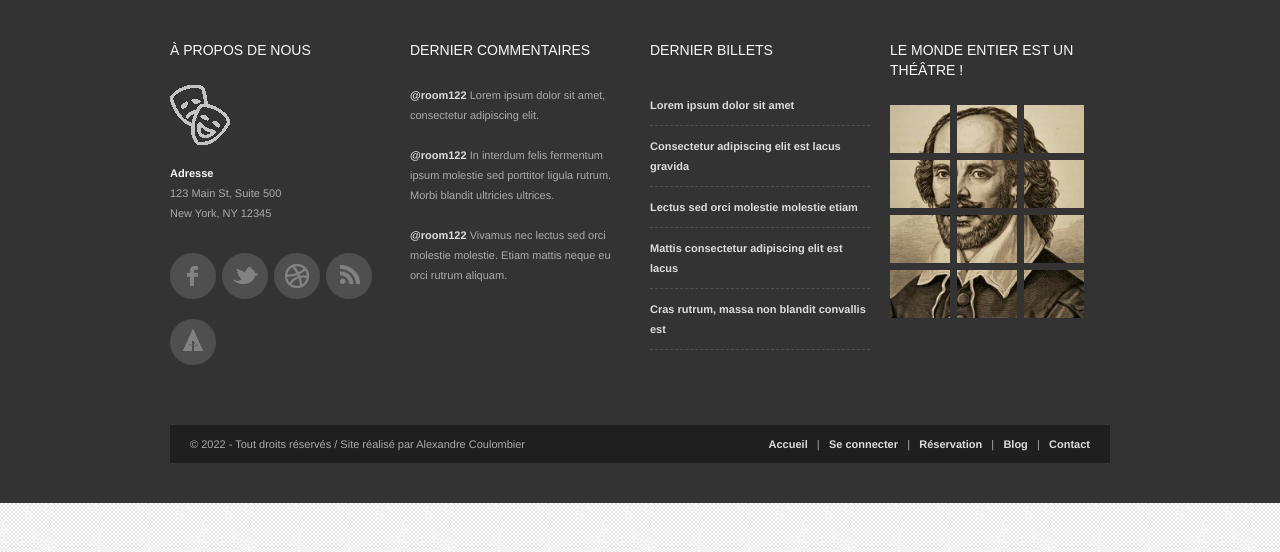
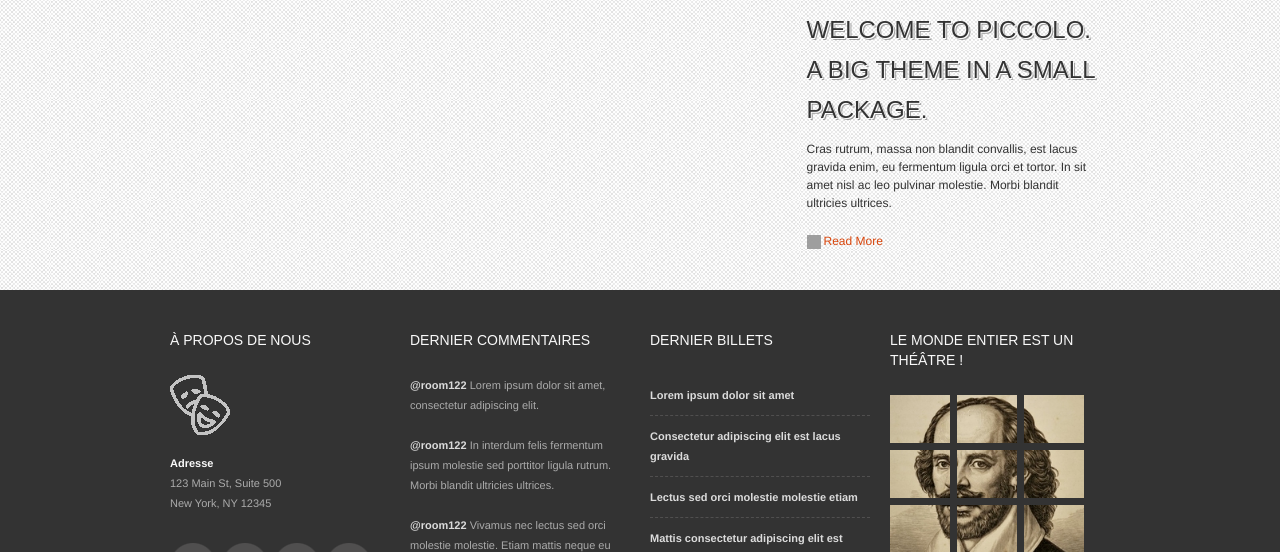
Before and after one commit to A-lexandreS/Project5, a Symfony app: template templates/default/home.html.twig in a window 1280 px wide. Shown: the part 150-702 px from the top of the page. Run offline with Twig, Linux system fonts and the light colour scheme; the template is opened without the code that fills it, so the values that code supplies are empty; some libraries are stand-ins or nearby versions; grey boxes are pictures that could not be loaded.

Commit message:
headline modification

```diff
--- a/public/css/flexslider.css
+++ b/public/css/flexslider.css
@@ -10,14 +10,7 @@
  */
 
 
-/* Browser Resets */
-.flex-container a:active,
-.flexslider a:active,
-.flex-container a:focus,
-.flexslider a:focus  {outline: none;}
-.slides,
-.flex-control-nav,
-.flex-direction-nav {margin: 0; padding: 0; list-style: none;}
+#carousel{ display: flex;}
 
 /* FlexSlider Necessary Styles
 *********************************/
--- a/templates/default/home.html.twig
+++ b/templates/default/home.html.twig
@@ -1,7 +1,30 @@
 {% extends 'base.html.twig' %}
 
 {% block body %}
-    <section id="home">
+<div class="row headline">
+    <!-- Begin Headline -->
 
-    </section>
+    <!-- Slider Carousel
+   ================================================== -->
+   <div class="container" id="carousel">
+       <div class="span8">
+           <div class="flexslider">
+
+           </div>
+       </div>
+
+       <!-- Headline Text
+   ================================================== -->
+       <div class="span4">
+           <h3>Welcome to Piccolo. <br />
+               A Big Theme in a Small Package.</h3>
+           <p class="lead">Lorem ipsum dolor sit amet, consectetur adipiscing elit. Aliquam pretium vulputate magna sit
+               amet blandit.</p>
+           <p>Cras rutrum, massa non blandit convallis, est lacus gravida enim, eu fermentum ligula orci et tortor. In
+               sit
+               amet nisl ac leo pulvinar molestie. Morbi blandit ultricies ultrices.</p>
+           <a href="#"><i class="icon-plus-sign"></i>Read More</a>
+       </div>
+   </div>
+</div><!-- End Headline -->
 {% endblock %}
```
Also changed, not shown: public/img/theatre.png (added), templates/base.html.twig (line endings or trailing spaces).
